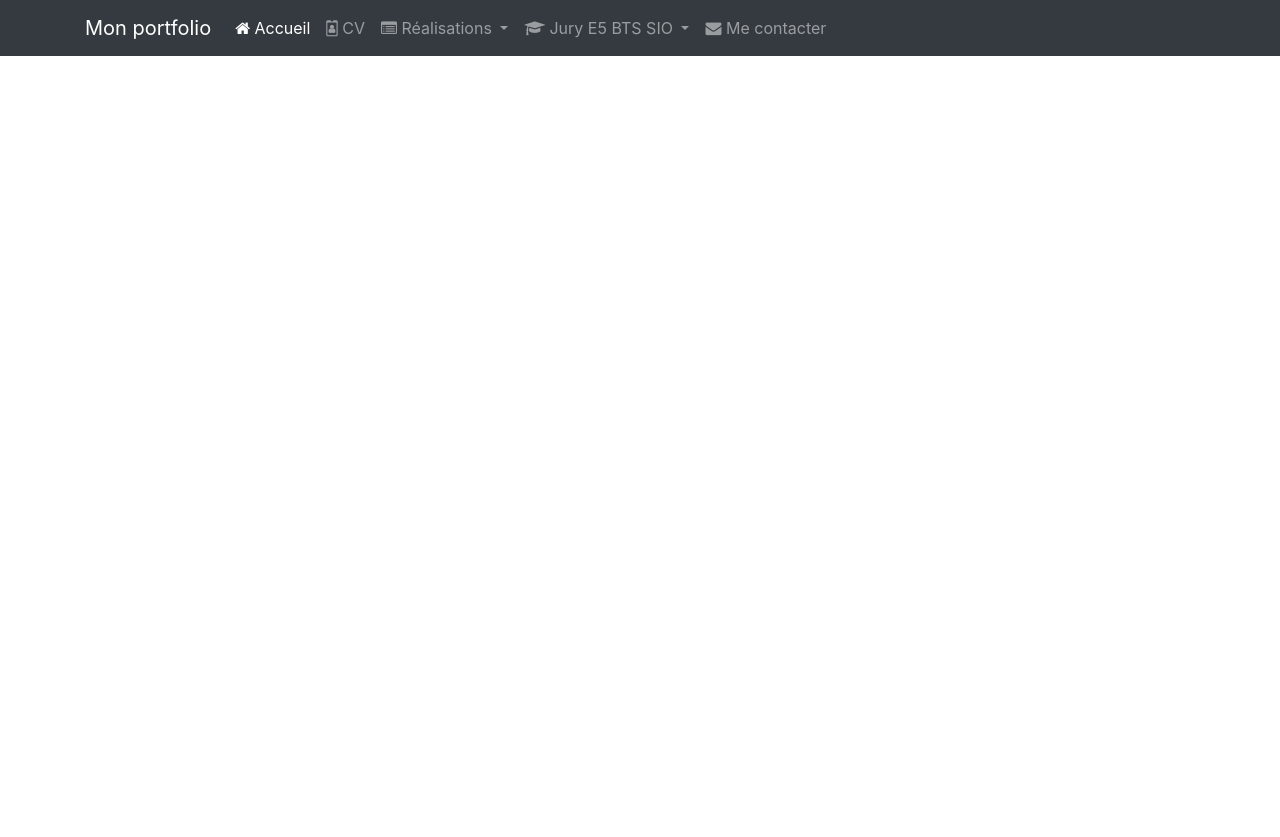
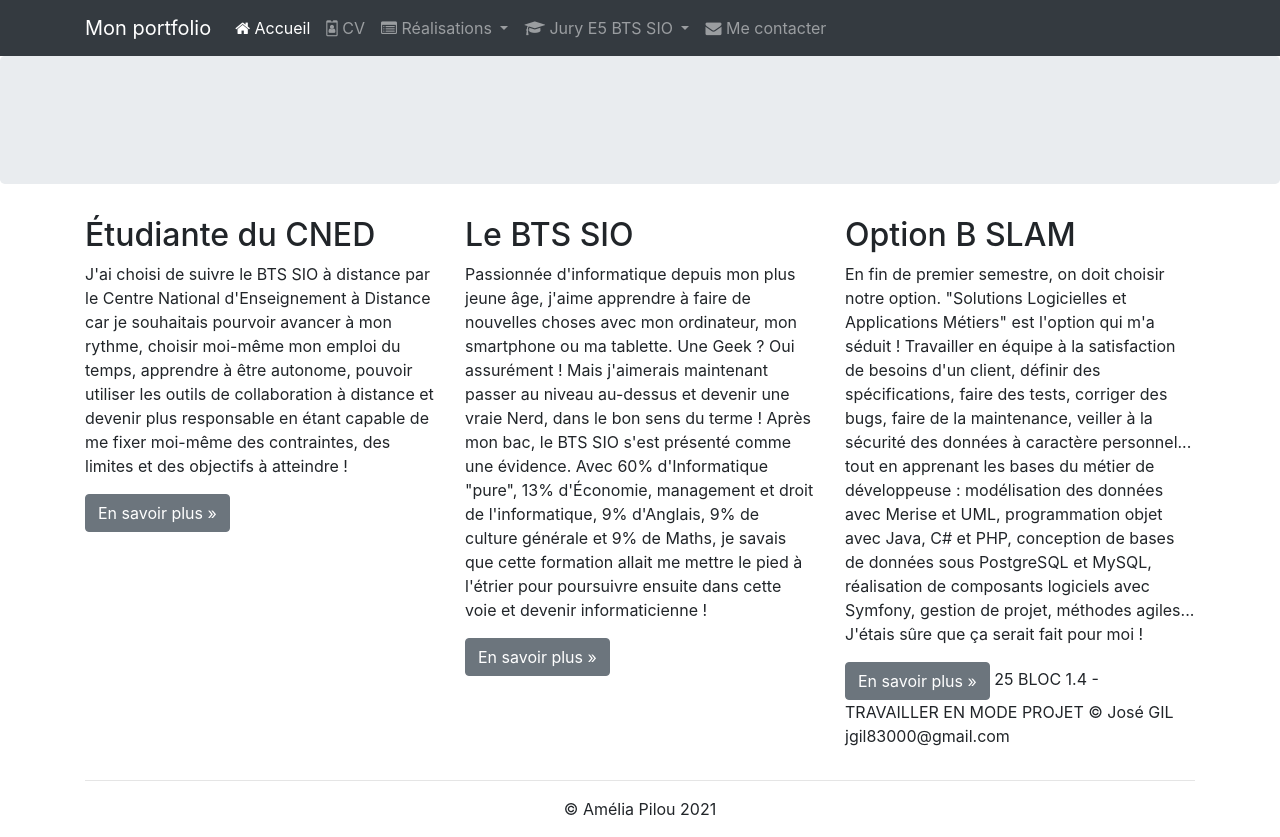
Before and after one commit to Syrophh/thomasbl.github.io, a plain HTML site: page index.html in a window 1280 px wide. Before the commit the page ends 800 px from the top, so only its background shows below. Drawn offline with nearby package versions, Linux system fonts and the light colour scheme.

Commit message:
Ajout d'un pied de page fini

```diff
--- a/index.html
+++ b/index.html
@@ -126,5 +126,64 @@
         <script src="https://cdn.jsdelivr.net/npm/popper.js@1.16.1/dist/umd/popper.min.js" integrity="sha384-9/reFTGAW83EW2RDu2S0VKaIzap3H66lZH81PoYlFhbGU+6BZp6G7niu735Sk7lN" crossorigin="anonymous"></script>
         <script src="https://cdn.jsdelivr.net/npm/bootstrap@4.6.2/dist/js/bootstrap.min.js" integrity="sha384-+sLIOodYLS7CIrQpBjl+C7nPvqq+FbNUBDunl/OZv93DB7Ln/533i8e/mZXLi/P+" crossorigin="anonymous"></script>
         -->
+        <div class="jumbotron"></div> <!-- Emplacement pour le contenu principal de la page -->
+        <footer>
+            <div class="container">
+                <div class="row">
+                    <div class="col-lg-4">
+                        <h2>Étudiante du CNED</h2>
+                        <p>J'ai choisi de suivre le BTS SIO à distance par le Centre National
+                            d'Enseignement à Distance car je souhaitais pourvoir avancer à mon rythme,
+                            choisir moi-même mon emploi du temps, apprendre à être autonome, pouvoir
+                            utiliser les outils de collaboration à distance et devenir plus responsable en
+                            étant capable de me fixer moi-même des contraintes, des limites et des
+                            objectifs à atteindre !
+                        </p>
+                        <p><a class="btn btn-secondary" href="http://www.cned.fr" target="_blank"
+                              role="button">En savoir plus »</a>
+                        </p>
+                    </div>
+                    <div class="col-lg-4">
+                        <h2>Le BTS SIO</h2>
+                        <p>Passionnée d'informatique depuis mon plus jeune âge, j'aime apprendre à faire
+                            de nouvelles choses avec mon ordinateur, mon smartphone ou ma tablette. Une
+                            Geek ? Oui assurément ! Mais j'aimerais maintenant passer au niveau au-dessus
+                            et devenir une vraie Nerd, dans le bon sens du terme ! Après mon bac, le BTS
+                            SIO s'est présenté comme une évidence. Avec 60% d'Informatique "pure", 13%
+                            d'Économie, management et droit de l'informatique, 9% d'Anglais, 9% de culture
+                            générale et 9% de Maths, je savais que cette formation allait me mettre le
+                            pied à l'étrier pour poursuivre ensuite dans cette voie et devenir
+                            informaticienne !
+                        </p>
+                        <p><a class="btn btn-secondary" href="https://fr.wikipedia.org/wiki/Brevet_de_tec
+                              hnicien_supérieur_-_Services_informatiques_aux_organisations"
+                              target="_blank" role="button">En savoir plus »</a>
+                        </p>
+                    </div>
+                    <div class="col-lg-4">
+                        <h2>Option B SLAM</h2>
+                        <p>En fin de premier semestre, on doit choisir notre option. "Solutions
+                            Logicielles et Applications Métiers" est l'option qui m'a séduit&nbsp;!
+                            Travailler en équipe à la satisfaction de besoins d'un client, définir des
+                            spécifications, faire des tests, corriger des bugs, faire de la maintenance,
+                            veiller à la sécurité des données à caractère personnel... tout en apprenant
+                            les bases du métier de développeuse : modélisation des données
+                            avec Merise et UML, programmation objet avec Java, C# et PHP, conception
+                            de bases de données sous PostgreSQL et MySQL, réalisation de
+                            composants logiciels avec Symfony, gestion de projet, méthodes agiles...
+                            J'étais sûre que ça serait fait pour moi !
+                        </p>
+                        <p><a class="btn btn-secondary" href="https://www.onisep.fr/Ressources/Univers-Fo
+                              rmation/Formations/Post-bac/bts-services-informatiques-aux-organisations-op
+                              tion-b-solutions-logicielles-et-applications-metiers" target="_blank"
+                              role="button">En savoir plus »</a>
+                            25 BLOC 1.4 - TRAVAILLER EN MODE PROJET © José GIL jgil83000@gmail.com
+                        </p>
+                    </div>
+                </div>
+                <hr>
+                <p class="text-center" id="copyright">© Amélia Pilou 2021</p>
+            </div>
+        </footer>
     </body>
 </html>
```
